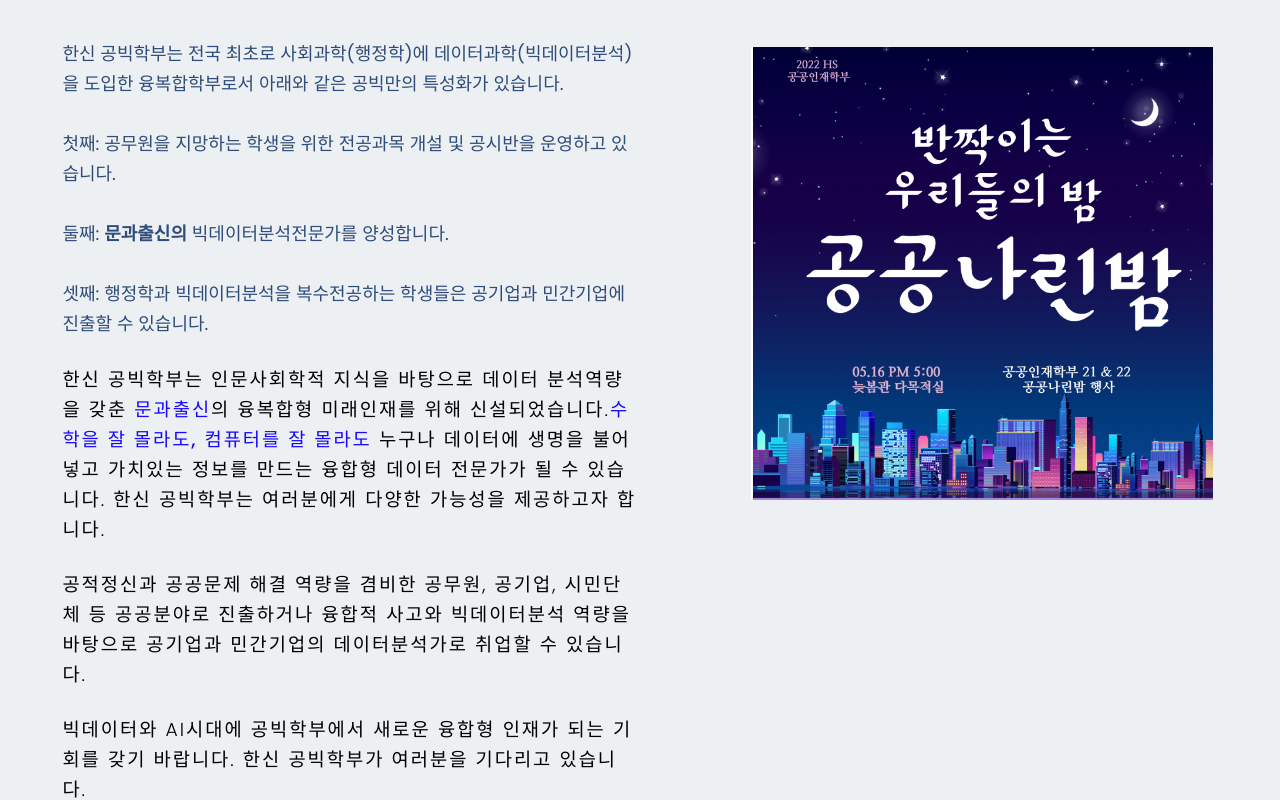
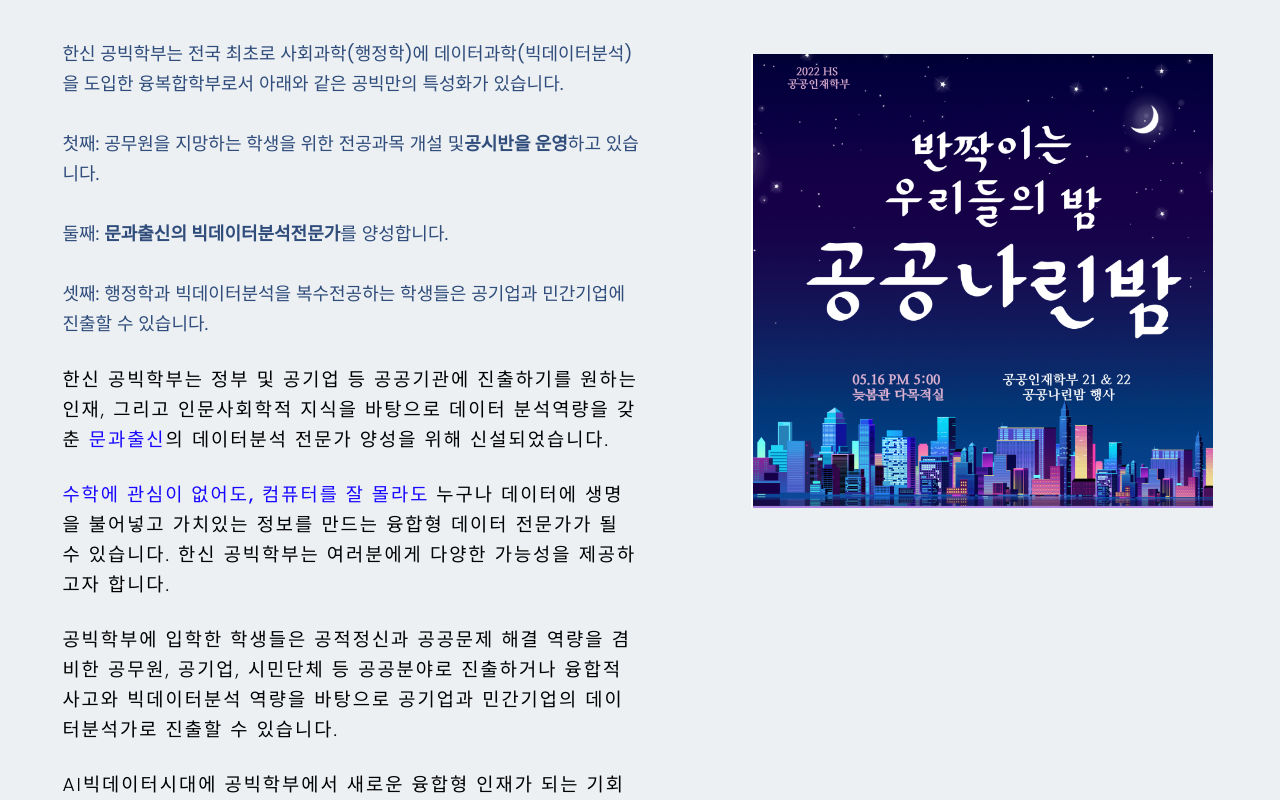
Before and after one commit to LeeSeogMin/pubbig_web, a React (Create React App) app: page / in a window 1280 px wide. Shown: the part 460-1260 px from the top of the page. Built offline with nearby package versions, Linux system fonts and the light colour scheme.

Commit message:
home change

```diff
--- a/src/component/Hero/Home.js
+++ b/src/component/Hero/Home.js
@@ -64,11 +64,11 @@ const Home = () => {
                         </p>
                         <p>
                             첫째: 공무원을 지망하는 학생을 위한 전공과목 개설 및
-                            공시반을 운영하고 있습니다.
+                            <b>공시반을 운영</b>하고 있습니다.
                             <br />
                         </p>
                         <p>
-                            둘째: <b>문과출신의</b> 빅데이터분석전문가를
+                            둘째: <b>문과출신의 빅데이터분석전문가</b>를
                             양성합니다.
                             <br />
                         </p>
@@ -79,27 +79,32 @@ const Home = () => {
                         <br />
 
                         <h3>
-                            한신 공빅학부는 인문사회학적 지식을 바탕으로 데이터
-                            분석역량을 갖춘 <b>문과출신</b>의 융복합형
-                            미래인재를 위해 신설되었습니다.
-                            <b>수학을 잘 몰라도, 컴퓨터를 잘 몰라도</b> 누구나
-                            데이터에 생명을 불어넣고 가치있는 정보를 만드는
-                            융합형 데이터 전문가가 될 수 있습니다. 한신
+                            한신 공빅학부는 정부 및 공기업 등 공공기관에
+                            진출하기를 원하는 인재, 그리고 인문사회학적 지식을
+                            바탕으로 데이터 분석역량을 갖춘 <b>문과출신</b>의
+                            데이터분석 전문가 양성을 위해 신설되었습니다.
+                        </h3>
+                        <br />
+                        <h3>
+                            <b>수학에 관심이 없어도, 컴퓨터를 잘 몰라도 </b>
+                            누구나 데이터에 생명을 불어넣고 가치있는 정보를
+                            만드는 융합형 데이터 전문가가 될 수 있습니다. 한신
                             공빅학부는 여러분에게 다양한 가능성을 제공하고자
                             합니다.
                         </h3>
                         <br />
                         <h3>
-                            공적정신과 공공문제 해결 역량을 겸비한 공무원,
-                            공기업, 시민단체 등 공공분야로 진출하거나 융합적
-                            사고와 빅데이터분석 역량을 바탕으로 공기업과
-                            민간기업의 데이터분석가로 취업할 수 있습니다.
+                            공빅학부에 입학한 학생들은 공적정신과 공공문제 해결
+                            역량을 겸비한 공무원, 공기업, 시민단체 등 공공분야로
+                            진출하거나 융합적 사고와 빅데이터분석 역량을
+                            바탕으로 공기업과 민간기업의 데이터분석가로 진출할
+                            수 있습니다.
                         </h3>
                         <br />
                         <h3>
-                            빅데이터와 AI시대에 공빅학부에서 새로운 융합형
-                            인재가 되는 기회를 갖기 바랍니다. 한신 공빅학부가
-                            여러분을 기다리고 있습니다.
+                            AI빅데이터시대에 공빅학부에서 새로운 융합형 인재가
+                            되는 기회를 잡으세요. 한신 공빅학부가 여러분을
+                            기다리고 있습니다.
                         </h3>
                     </div>
                     <div className="right">
```
